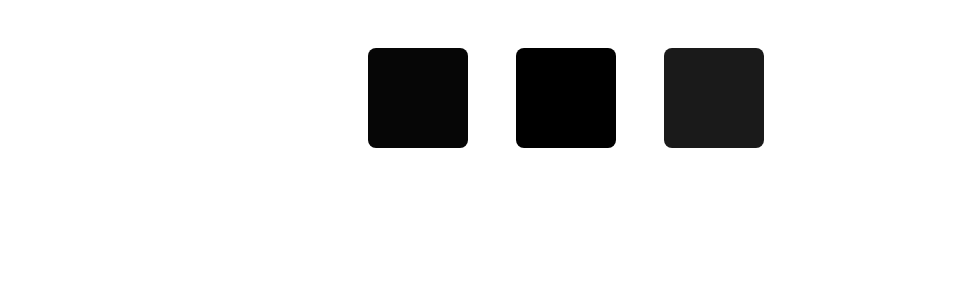
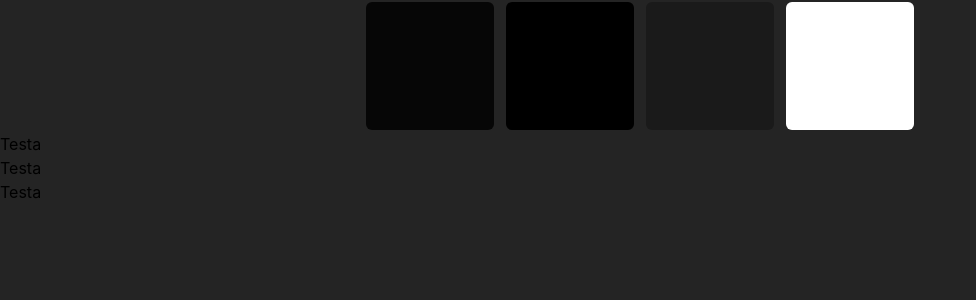
Before and after one commit to ton3l/Historia, a React (Vite) app in the folder app/web/: page /board in a window 1280 px wide. Shown: the top 300 px of the page, without its empty margins (0-976 px from the left). Built offline with nearby package versions, Linux system fonts and the light colour scheme.

Commit message:
feat: feat: define aliases, move Components to proper directory, rename main.tsx to index.tsx, convert colors to HEX

```diff
--- a/app/web/index.html
+++ b/app/web/index.html
@@ -8,6 +8,6 @@
   </head>
   <body>
     <div id="root"></div>
-    <script type="module" src="/src/main.tsx"></script>
+    <script type="module" src="/src"></script>
   </body>
 </html>
--- a/app/web/src/App.tsx
+++ /dev/null
@@ -1,14 +0,0 @@
-import './styles/App.css';
-
-function App() {
-    return (
-        <div className="container">
-            <div className="square bg-primary"></div>
-            <div className="square bg-accent"></div>
-            <div className="square bg-background"></div>
-            <div className="square bg-neutral"></div>
-        </div>
-    );
-}
-
-export default App;
--- /dev/null
+++ b/app/web/src/components/App.tsx
@@ -0,0 +1,17 @@
+import Nav from '@components/Nav.tsx';
+
+function App() {
+    return (
+        <>
+        <div className="flex gap-2 content-center justify-center w-screen">
+            <div className="w-32 h-32 m-0.5 rounded-md inline bg-primary"></div>
+            <div className="w-32 h-32 m-0.5 rounded-md inline bg-accent"></div>
+            <div className="w-32 h-32 m-0.5 rounded-md inline bg-background"></div>
+            <div className="w-32 h-32 m-0.5 rounded-md inline bg-neutral"></div>
+        </div>
+        <Nav></Nav>
+        </>
+    );
+}
+
+export default App;
--- /dev/null
+++ b/app/web/src/components/Nav.tsx
@@ -0,0 +1,11 @@
+function Nav() {
+    return (
+        <nav>
+            <p>Testa</p>
+            <p>Testa</p>
+            <p>Testa</p>
+        </nav>
+    );
+}
+
+export default Nav;
--- a/app/web/src/main.tsx
+++ b/app/web/src/index.tsx
@@ -1,7 +1,7 @@
 import { StrictMode } from 'react'
 import { createRoot } from 'react-dom/client'
-import './styles/index.css'
-import App from './App.tsx'
+import App from '@components/App'
+import '@styles/index.css'
 
 createRoot(document.getElementById('root')!).render(
   <StrictMode>
--- a/app/web/src/styles/App.css
+++ /dev/null
@@ -1,24 +0,0 @@
-@import './index.css';
-@import 'tailwindcss';
-
-#root {
-  max-width: 1280px;
-  margin: 0 auto;
-  padding: 2rem;
-  text-align: center;
-}
-
-.square {
-  width: 100px;
-  height: 100px;
-  display: inline-block;
-  margin: 1rem;
-  border-radius: 8px;
-}
-
-.container {
-  display: flex;
-  justify-content: center;
-  align-items: center;
-  gap: 1rem;
-}
--- a/app/web/src/styles/index.css
+++ b/app/web/src/styles/index.css
@@ -1,63 +1,38 @@
 @import 'tailwindcss';
 
 :root {
-    --primary: 252, 252, 253;
-    --accent: 254, 254, 255;
-    --background: 241, 241, 241;
-    --neutral: 53, 53, 53;
+    background-color: #242424;
 
-    &[data-theme="dark"] {
-        --primary: 6, 6, 6;
-        --accent: 0, 0, 0;
-        --background: 26, 26, 26;
-        --neutral: 255, 255, 255;
-    }
+    --primary: #fcfcfd;
+    --accent: #fefeff;
+    --background: #f1f1f1;
+    --neutral: #353535;
 
     &[data-theme="pink"] {
-        --primary: 255, 251, 255;
-        --accent: 255, 184, 244;
-        --background: 255, 227, 251;
-        --neutral: 53, 53, 53;
+        --primary: #fffbff;
+        --accent: #ffb8f4;
+        --background: #ffe3fb;
+        --neutral: #353535;
     }
 
     &[data-theme="gray"] {
-        --primary: 245, 245, 245;
-        --accent: 186, 186, 186;
-        --background: 223, 224, 228;
-        --neutral: 53, 53, 53;
+        --primary: #f5f5f5;
+        --accent: #bababa;
+        --background: #dfe0e4;
+        --neutral: #353535;
     }
 
     &[data-theme="dark"] {
-        --primary: 6, 6, 6;
-        --accent: 0, 0, 0;
-        --background: 26, 26, 26;
-        --neutral: 255, 255, 255;
+        --primary: #060606;
+        --accent: #000000;
+        --background: #1a1a1a;
+        --neutral: #ffffff;
     }
 }
 
 @theme {
-    --color-primary: rgb(var(--primary));
-    --color-accent: rgb(var(--accent));
-    --color-background: rgb(var(--background));
-    --color-neutral: rgb(var(--neutral));
-
-    --color-primary-light: #fcfcfd;
-    --color-accent-light: #fefeff;
-    --color-background-light: #f1f1f1;
-    --color-neutral-light: #353535;
-
-    --color-primary-pink: #fffbff;
-    --color-accent-pink: #ffb8f4;
-    --color-background-pink: #ffe3fb;
-    --color-neutral-pink: #353535;
-
-    --color-primary-gray: #f5f5f5;
-    --color-accent-gray: #bababa;
-    --color-background-gray: #dfe0e4;
-    --color-neutral-gray: #353535;
-
-    --color-primary-dark: #060606;
-    --color-accent-dark: #000000;
-    --color-background-dark: #1a1a1a;
-    --color-neutral-dark: #ffffff;
+    --color-primary: var(--primary);
+    --color-accent: var(--accent);
+    --color-background: var(--background);
+    --color-neutral: var(--neutral);
 }
--- a/app/web/tsconfig.app.json
+++ b/app/web/tsconfig.app.json
@@ -1,5 +1,10 @@
 {
   "compilerOptions": {
+    "baseUrl": "./",
+    "paths": {
+        "@components/*": ["src/components/*"]
+    },
+
     "tsBuildInfoFile": "./node_modules/.tmp/tsconfig.app.tsbuildinfo",
     "target": "ES2022",
     "useDefineForClassFields": true,
--- a/app/web/vite.config.ts
+++ b/app/web/vite.config.ts
@@ -1,8 +1,15 @@
 import react from '@vitejs/plugin-react-swc';
 import tailwind from '@tailwindcss/vite';
 import { defineConfig } from 'vite';
+import path from 'path';
 
 // https://vite.dev/config/
 export default defineConfig({
+    resolve: {
+        alias: {
+            '@styles': path.resolve(__dirname, 'src/styles'),
+            '@components': path.resolve(__dirname, 'src/components'),
+        }
+    },
     plugins: [react(), tailwind()],
 });
```
